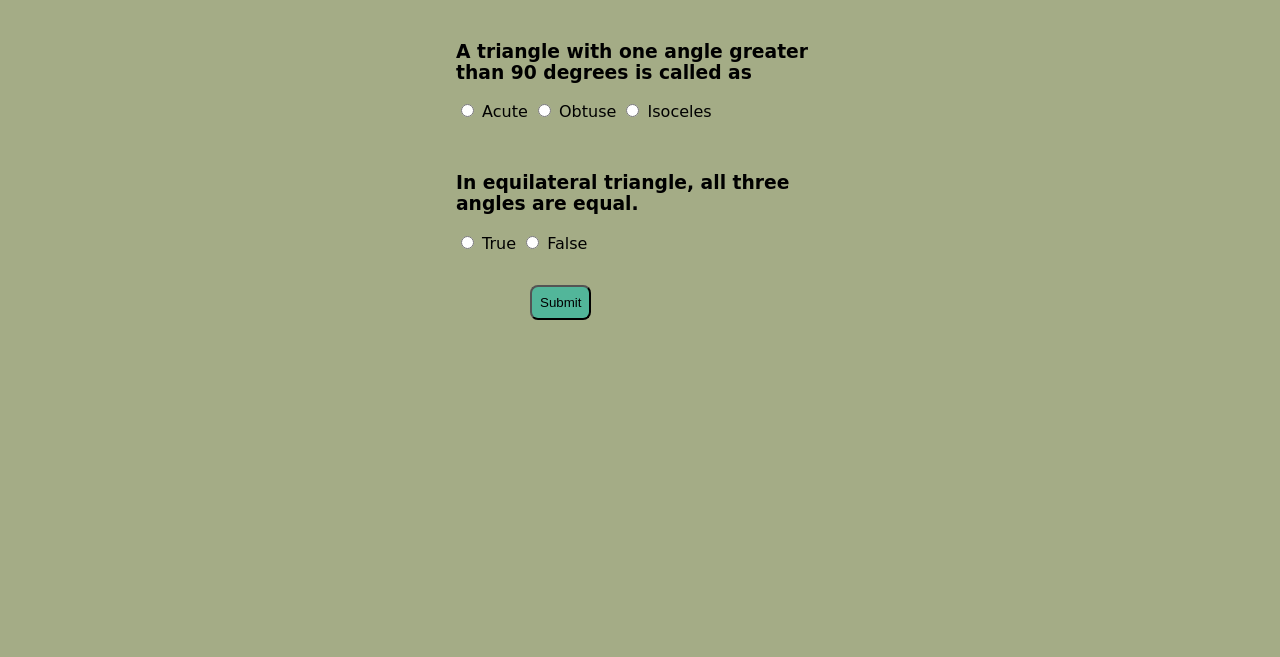
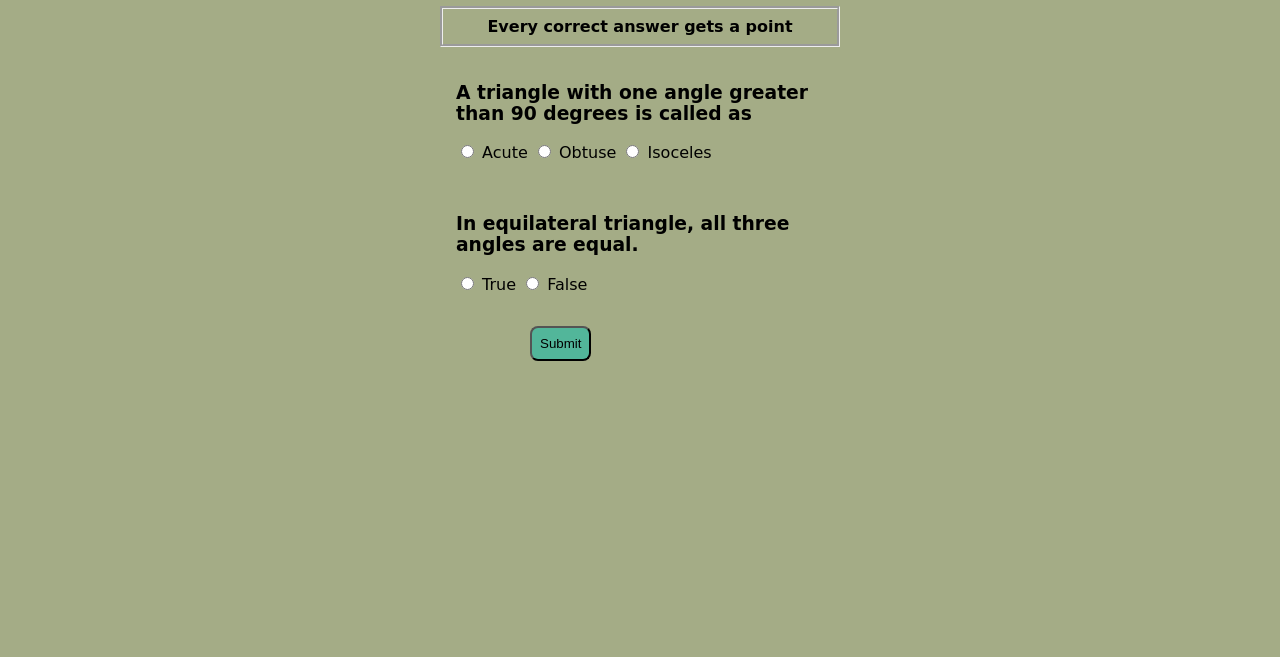
Before and after one commit to laxmikanthkonthum/Fun-with-Triangles, a plain HTML site: page quiz.html in a window 1280 px wide. Shown: the part 143-800 px from the top of the page. Drawn offline with Linux system fonts and the light colour scheme; a web font is replaced by a local one.

Commit message:
Update: info

```diff
--- a/quiz.html
+++ b/quiz.html
@@ -16,6 +16,9 @@
     </nav>
     <main>
     <h1>Triangle Quiz</h1>
+    <div class = "info">
+        Every correct answer gets a point
+    </div>
     <form id="quiz">
         <div class = "inputbox">
             <h3> A triangle with one angle greater than 90 degrees is called as</h3>
```
